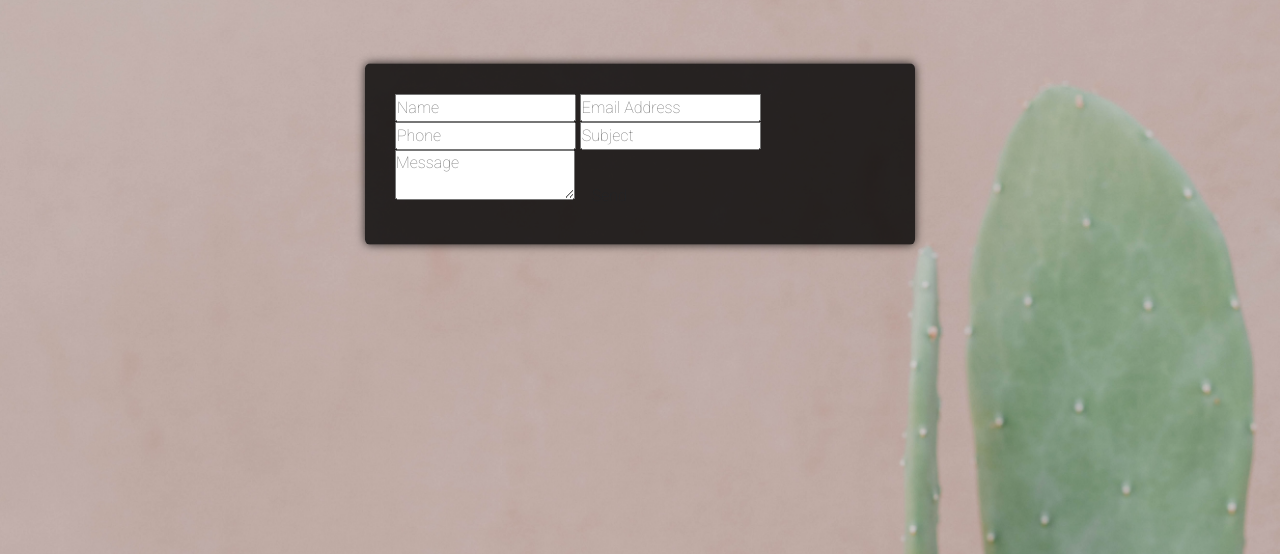
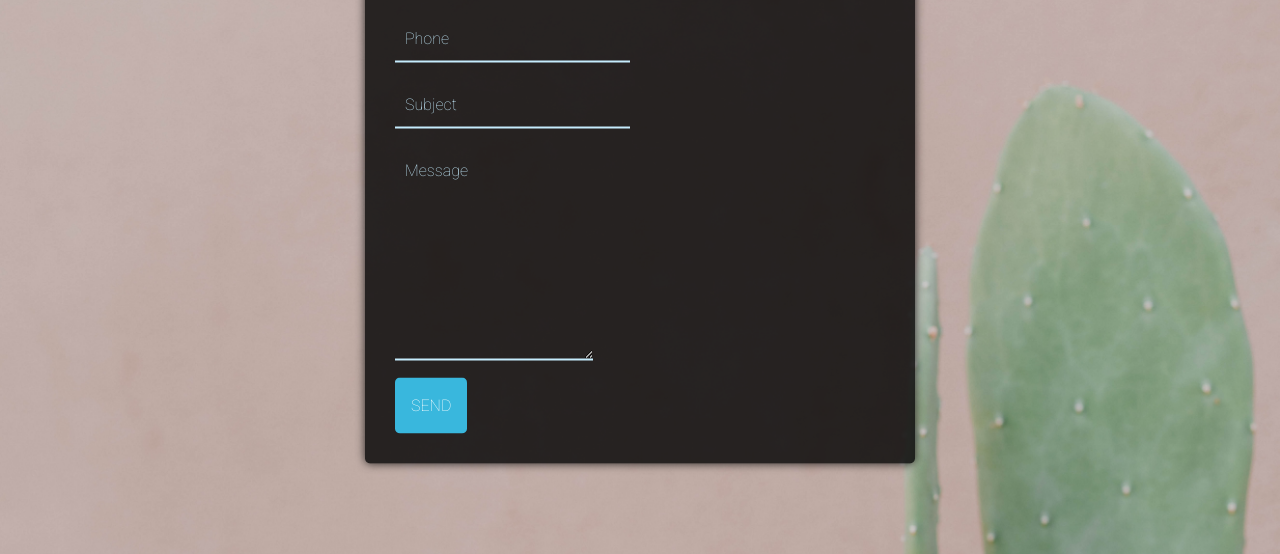
Before and after one commit to mvigil3/my-pwp-mariah, a plain HTML site: page milestone-3.html in a window 1280 px wide. Shown: the part 246-800 px from the top of the page. Drawn offline with nearby package versions, Linux system fonts and the light colour scheme.

Commit message:
added more code to contact form

```diff
--- a/style-pwp.css
+++ b/style-pwp.css
@@ -30,6 +30,52 @@ body{
     border-radius: 5px;\
     display: flex;
     box-shadow: 0 0 10px rgba(0,0,0,0.8);
+}
 
+.input-fields{
+    display: flex;
+    flex-direction: column;
+    margin-right: 4%;
+}
+
+.input-fields,
+.msg{
+    width: 48%;
+}
+
+.input-fields .input,
+.msg textarea{
+    margin: 10px 0;
+    background: transparent;
+    border: 0;
+    border-bottom: 2px solid #c5ecfd;
+    padding: 10px;
+    color: #c5ecfd;
+}
+
+.msg textarea{
+    height: 212px;
+}
+
+::-webkit-input-placeholder{
+    color: #c5ecfd;
+}
+
+::-moz-input-placeholder{
+    color: #c5ecfd;
+}
+
+:-ms-input-placeholder{
+    color: #c5ecfd;
+}
+
+.btn{
+    background: #39b7dd;
+    text-align: center;
+    padding: 15px;
+    border-radius: 5px;
+    color: #fff;
+    cursor: pointer;
+    text-transform: uppercase;
 
 }
```
